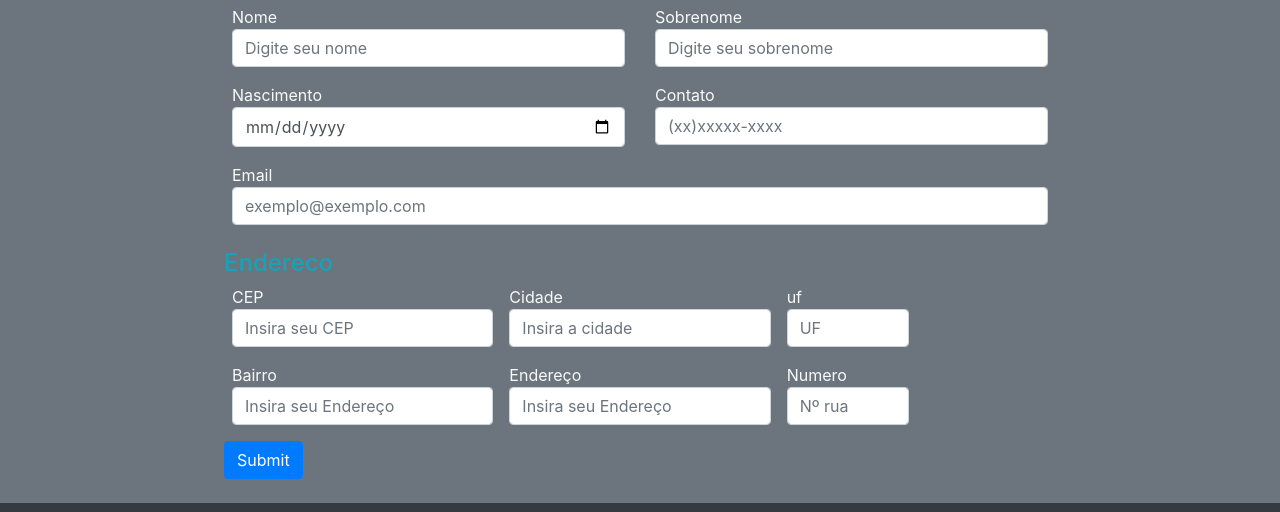
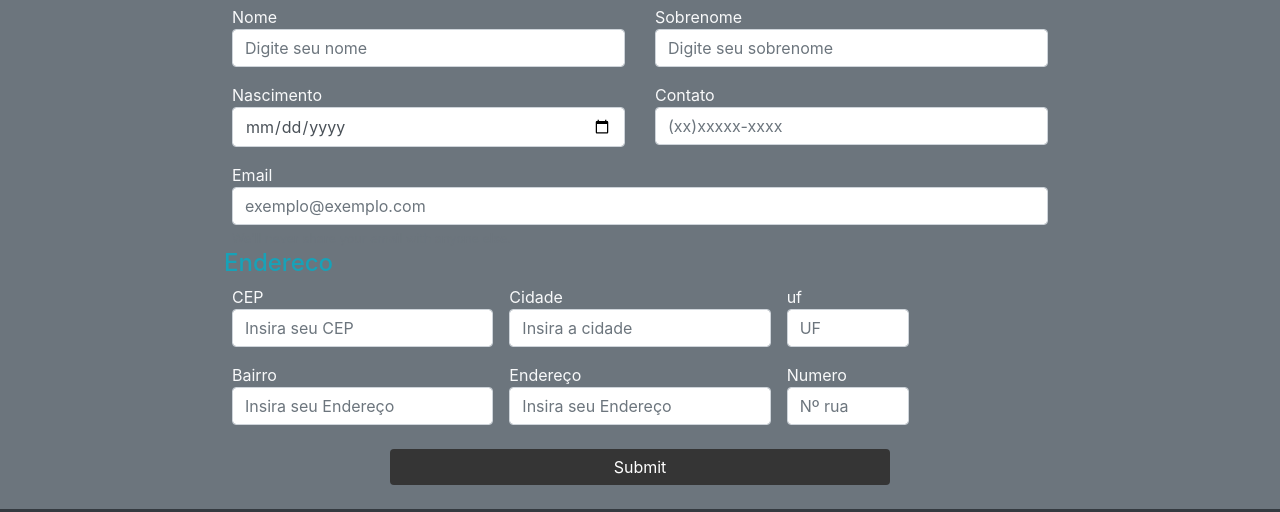
Before and after one commit to Cleber-Severo/Tela-de-Cadastro, a plain HTML site: page index.html in a window 1280 px wide. Shown: the part 159-671 px from the top of the page. Drawn offline with nearby package versions, Linux system fonts and the light colour scheme.

Commit message:
submit button styles

```diff
--- a/assets/css/styles.css
+++ b/assets/css/styles.css
@@ -2,3 +2,32 @@ main {
     width: 65vw;
     margin: 0 auto;
 }
+
+.botao {
+    width: 60%;
+    background-color: #353535;
+    color: white;
+    border: none;
+}
+
+.botao:hover {
+    background-color: #252525;
+    border: 1px solid white;
+    border-color: white;
+}
+
+.botao:active {
+    background-color: #454545;
+}
+
+.btn-container {
+    width: 100% ;
+    display: flex;
+    justify-content: center;
+}
+
+@media screen and (max-width: 760px) {
+    .botao {
+        width: 90%;
+    }
+}
--- a/index.html
+++ b/index.html
@@ -104,7 +104,10 @@
                     </div>
                 </div>
 
-                <button type="submit" class="btn btn-primary mb-4" id="form-submit">Submit</button>
+                <div class="btn-container">
+                    <button type="submit" class="btn botao mt-2 mb-4" id="form-submit">Submit</button>
+                </div>
+
             </form>
         </main>
 
```
